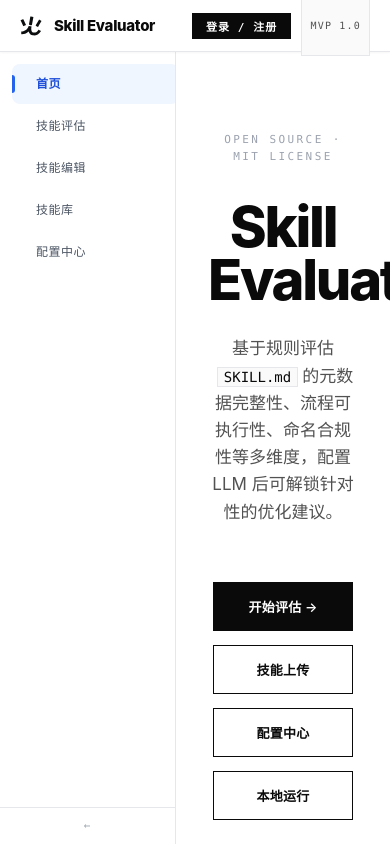
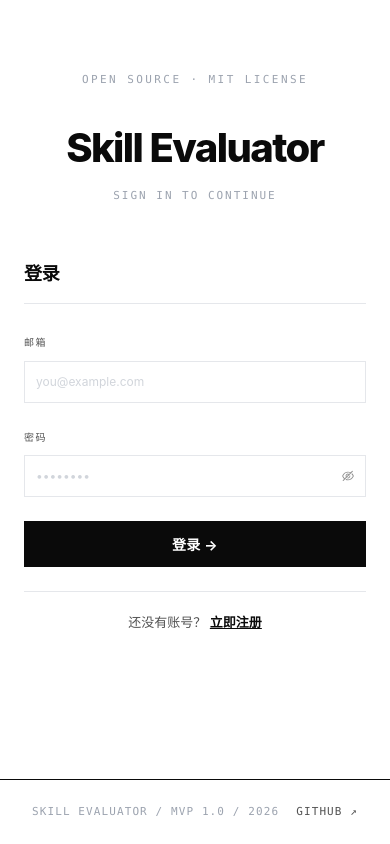
Before and after one commit to uaandesign/skill-evaluator, a React (Vite) app: page / in a window 390 px wide. Built offline with nearby package versions, Linux system fonts and the light colour scheme; no server answers.

Commit message:
feat: 独立登录页（拦截未登录）+ 全局方形边框 + 修复导出报告 + 修复标准启用数

```diff
--- a/src/App.jsx
+++ b/src/App.jsx
@@ -2,16 +2,16 @@
  * App.jsx — 根组件
  * ─────────────────────────────────────────────────────────────────────────
  * 变更说明（本次）：
- *   1. 新增登录/注册 Modal（邮箱 + 密码，调用 /api/auth/register & /login）
- *   2. Header 右侧显示已登录用户 + 退出下拉菜单
- *   3. 主题色从 blue 改为 black/white，对齐首页极简风格
- *   4. ConfigProvider 全局取消圆角，统一使用方形边框
+ *   1. 未登录时展示独立全屏登录页，与首页风格完全一致（黑白极简）
+ *   2. 登录后才能访问所有平台功能
+ *   3. 全局强制方形边框：ConfigProvider + CSS 变量双重覆盖
+ *   4. Header/Sidebar/Content 样式统一对齐首页黑白设计语言
  */
 
 import React, { useState, useEffect } from 'react';
 import {
   Layout, Menu, ConfigProvider, App as AntApp,
-  Modal, Form, Input, Button, message, Dropdown, Divider,
+  Form, Input, Button, message, Dropdown, Divider,
 } from 'antd';
 import { useStore } from './store';
 import CompareTest          from './components/CompareTest';
@@ -25,12 +25,13 @@ import HomePage             from './components/HomePage';
 
 const { Header, Sider, Content } = Layout;
 
-// ─── 字体 / 颜色 Token（与 HomePage 保持一致）─────────────────────────────
+// ─── Design tokens（与 HomePage 完全一致）────────────────────────────────
 const FONT_SANS = "-apple-system, BlinkMacSystemFont, 'Segoe UI', 'Helvetica Neue', Arial, 'PingFang SC', 'Hiragino Sans GB', 'Microsoft YaHei', 'Noto Sans SC', sans-serif";
 const FONT_MONO = "'SF Mono', 'JetBrains Mono', 'Roboto Mono', Menlo, Consolas, monospace";
 const C = {
   bg:         '#ffffff',
   bgSubtle:   '#fafafa',
+  bgCmd:      '#f5f5f5',
   text:       '#0a0a0a',
   textSub:    '#525252',
   textFaint:  '#9ca3af',
@@ -38,7 +39,67 @@ const C = {
   borderSoft: '#e5e7eb',
 };
 
-// ─── 调用认证 API ─────────────────────────────────────────────────────────
+// ─── Ant Design 全局主题（方形 + 黑白）────────────────────────────────────
+const ANT_THEME = {
+  token: {
+    colorPrimary:         '#0a0a0a',
+    colorPrimaryHover:    '#2d2d2d',
+    colorPrimaryActive:   '#000000',
+    colorSuccess:         '#16a34a',
+    colorWarning:         '#d97706',
+    colorError:           '#dc2626',
+    colorTextBase:        '#0a0a0a',
+    colorBgBase:          '#ffffff',
+    // 全局方形
+    borderRadius:         0,
+    borderRadiusLG:       0,
+    borderRadiusSM:       0,
+    borderRadiusXS:       0,
+    fontFamily:           FONT_SANS,
+    fontSize:             13,
+    lineHeight:           1.5,
+    colorBorder:          '#e5e7eb',
+    colorBorderSecondary: '#f3f4f6',
+    controlHeight:        36,
+    controlHeightLG:      42,
+    controlHeightSM:      28,
+    boxShadow:            'none',
+    boxShadowSecondary:   '0 2px 8px rgba(0,0,0,0.06)',
+  },
+  components: {
+    Menu: {
+      itemHeight:        38,
+      itemMarginInline:  0,
+      itemBorderRadius:  0,
+      itemColor:         '#525252',
+      itemSelectedBg:    '#0a0a0a',
+      itemSelectedColor: '#ffffff',
+      itemHoverBg:       '#f5f5f5',
+      itemHoverColor:    '#0a0a0a',
+      itemActiveBg:      '#0a0a0a',
+      itemPaddingInline: 16,
+    },
+    Button:   { borderRadius: 0, primaryShadow: 'none', fontWeight: 600, defaultShadow: 'none' },
+    Card:     { borderRadius: 0, boxShadow: 'none', borderColor: '#e5e7eb' },
+    Input:    { borderRadius: 0, activeShadow: 'none' },
+    Select:   { borderRadius: 0 },
+    Modal:    { borderRadius: 0 },
+    Table:    { borderRadius: 0, headerBg: '#fafafa', headerColor: '#525252', headerBorderRadius: 0 },
+    Tag:      { borderRadius: 0 },
+    Switch:   { colorPrimary: '#0a0a0a', colorPrimaryHover: '#2d2d2d' },
+    Tabs:     { inkBarColor: '#0a0a0a', itemActiveColor: '#0a0a0a', itemSelectedColor: '#0a0a0a', borderRadius: 0 },
+    Collapse: { borderRadius: 0, headerBg: '#fafafa' },
+    Alert:    { borderRadius: 0 },
+    Badge:    { borderRadius: 0 },
+    Tooltip:  { borderRadius: 0 },
+    Popover:  { borderRadius: 0 },
+    Dropdown: { borderRadius: 0 },
+    Upload:   { borderRadius: 0 },
+    Progress: { borderRadius: 0 },
+  },
+};
+
+// ─── Auth API ─────────────────────────────────────────────────────────────
 async function callAuthApi(action, body) {
   const res = await fetch(`/api/auth/${action}`, {
     method: 'POST',
@@ -50,22 +111,21 @@ async function callAuthApi(action, body) {
   return data;
 }
 
-// ─── AuthModal ────────────────────────────────────────────────────────────
-function AuthModal({ open, onClose, onSuccess }) {
-  const [mode, setMode] = useState('login'); // 'login' | 'register'
+// ═══════════════════════════════════════════════════════════════════════════
+// LoginPage — 全屏登录页，风格与 HomePage 完全一致
+// ═══════════════════════════════════════════════════════════════════════════
+function LoginPage({ onSuccess }) {
+  const [mode, setMode]       = useState('login'); // 'login' | 'register'
   const [loading, setLoading] = useState(false);
   const [form] = Form.useForm();
 
-  useEffect(() => {
-    if (open) form.resetFields();
-  }, [open, mode]);
+  useEffect(() => { form.resetFields(); }, [mode]);
 
   const handleSubmit = async (values) => {
     setLoading(true);
     try {
       const data = await callAuthApi(mode, values);
       onSuccess(data.user, data.token);
-      onClose();
     } catch (err) {
       message.error(err.message);
     } finally {
@@ -73,61 +133,85 @@ function AuthModal({ open, onClose, onSuccess }) {
     }
   };
 
-  const labelSt = {
-    fontFamily: FONT_MONO, fontSize: 10,
-    letterSpacing: '0.14em', color: C.textSub,
-    textTransform: 'uppercase',
-  };
-  const inputSt = {
-    borderRadius: 0, borderColor: C.borderSoft,
-    fontFamily: FONT_SANS, height: 40,
-  };
+  return (
+    <div style={{
+      minHeight: '100vh', width: '100%',
+      background: C.bg, color: C.text,
+      fontFamily: FONT_SANS,
+      display: 'flex', flexDirection: 'column',
+    }}>
+      {/* ── 顶部 PILL（与首页一致）── */}
+      <div style={{
+        textAlign: 'center', paddingTop: 72, marginBottom: 40,
+        fontFamily: FONT_MONO, fontSize: 11,
+        letterSpacing: '0.22em', color: C.textFaint,
+      }}>
+        OPEN SOURCE  ·  MIT LICENSE
+      </div>
 
-  return (
-    <Modal
-      open={open}
-      onCancel={onClose}
-      footer={null}
-      width={420}
-      centered
-      styles={{
-        content: { borderRadius: 0, padding: 0, border: `1px solid ${C.border}`, boxShadow: 'none' },
-        header:  { display: 'none' },
-        mask:    { backdropFilter: 'blur(2px)', backgroundColor: 'rgba(0,0,0,0.3)' },
-      }}
-      closable={false}
-    >
-      <div style={{ padding: '36px 36px 28px', fontFamily: FONT_SANS }}>
-        {/* 标题 */}
-        <div style={{ marginBottom: 24 }}>
-          <h2 style={{
-            fontFamily: FONT_SANS, fontSize: 20, fontWeight: 800,
-            letterSpacing: '-0.03em', color: C.text, margin: '0 0 6px',
+      {/* ── 巨型标题 ── */}
+      <h1 style={{
+        fontFamily: FONT_SANS,
+        fontSize: 'clamp(40px, 6vw, 80px)',
+        fontWeight: 800,
+        letterSpacing: '-0.04em',
+        lineHeight: 0.95,
+        textAlign: 'center',
+        color: C.text,
+        margin: '0 0 20px',
+      }}>
+        Skill Evaluator
+      </h1>
+
+      {/* ── 副标题 ── */}
+      <p style={{
+        fontFamily: FONT_MONO, fontSize: 11,
+        letterSpacing: '0.18em', color: C.textFaint,
+        textAlign: 'center', margin: '0 0 56px',
+      }}>
+        {mode === 'login' ? 'SIGN IN TO CONTINUE' : 'CREATE YOUR ACCOUNT'}
+      </p>
+
+      {/* ── 表单容器 ── */}
+      <div style={{
+        width: '100%', maxWidth: 400,
+        margin: '0 auto', padding: '0 24px',
+        flex: 1,
+      }}>
+        {/* 表单标题 */}
+        <div style={{
+          fontFamily: FONT_SANS, fontSize: 18, fontWeight: 800,
+          letterSpacing: '-0.02em', color: C.text,
+          marginBottom: 28,
+          borderBottom: `1px solid ${C.borderSoft}`,
+          paddingBottom: 16,
         }}>
           {mode === 'login' ? '登录' : '注册账号'}
-          </h2>
-          <div style={{ fontFamily: FONT_MONO, fontSize: 10, color: C.textFaint, letterSpacing: '0.18em' }}>
-            {mode === 'login' ? 'SIGN IN · SKILL EVALUATOR' : 'CREATE YOUR ACCOUNT'}
-          </div>
         </div>
 
         <Form form={form} layout="vertical" onFinish={handleSubmit} requiredMark={false}>
           {mode === 'register' && (
-            <Form.Item label={<span style={labelSt}>显示名称（可选）</span>} name="displayName">
+            <Form.Item
+              label={<FieldLabel>显示名称（可选）</FieldLabel>}
+              name="displayName"
+            >
               <Input placeholder="你的名字" style={inputSt} />
             </Form.Item>
           )}
 
           <Form.Item
-            label={<span style={labelSt}>邮箱</span>}
+            label={<FieldLabel>邮箱</FieldLabel>}
             name="email"
-            rules={[{ required: true, message: '请输入邮箱' }, { type: 'email', message: '邮箱格式不正确' }]}
+            rules={[
+              { required: true, message: '请输入邮箱' },
+              { type: 'email', message: '邮箱格式不正确' },
+            ]}
           >
             <Input placeholder="you@example.com" style={inputSt} />
           </Form.Item>
 
           <Form.Item
-            label={<span style={labelSt}>密码{mode === 'register' ? '（至少 8 位）' : ''}</span>}
+            label={<FieldLabel>密码{mode === 'register' ? '（至少 8 位）' : ''}</FieldLabel>}
             name="password"
             rules={[
               { required: true, message: '请输入密码' },
@@ -137,68 +221,128 @@ function AuthModal({ open, onClose, onSuccess }) {
             <Input.Password placeholder="••••••••" style={inputSt} />
           </Form.Item>
 
-          <Form.Item style={{ marginBottom: 0, marginTop: 4 }}>
-            <Button
-              type="primary"
-              htmlType="submit"
-              loading={loading}
-              block
-              style={{
-                height: 42, borderRadius: 0,
-                background: C.text, border: 'none',
-                fontFamily: FONT_SANS, fontWeight: 700, fontSize: 13,
-              }}
-            >
-              {mode === 'login' ? '登录' : '注册'}
-            </Button>
+          {/* 主按钮 */}
+          <Form.Item style={{ marginTop: 8, marginBottom: 0 }}>
+            <LoginBtn loading={loading}>
+              {mode === 'login' ? '登录 →' : '注册 →'}
+            </LoginBtn>
           </Form.Item>
         </Form>
 
-        <Divider style={{ borderColor: C.borderSoft, margin: '20px 0' }} />
-
-        <div style={{ textAlign: 'center', fontSize: 13, color: C.textSub }}>
+        {/* 切换模式 */}
+        <div style={{
+          marginTop: 24, paddingTop: 20,
+          borderTop: `1px solid ${C.borderSoft}`,
+          textAlign: 'center',
+          fontFamily: FONT_SANS, fontSize: 13, color: C.textSub,
+        }}>
           {mode === 'login' ? (
             <>还没有账号？{' '}
-              <button
-                onClick={() => setMode('register')}
-                style={{ background: 'none', border: 'none', cursor: 'pointer', color: C.text, fontWeight: 700, fontSize: 13, textDecoration: 'underline', padding: 0 }}
-              >立即注册</button>
+              <SwitchBtn onClick={() => setMode('register')}>立即注册</SwitchBtn>
             </>
           ) : (
             <>已有账号？{' '}
-              <button
-                onClick={() => setMode('login')}
-                style={{ background: 'none', border: 'none', cursor: 'pointer', color: C.text, fontWeight: 700, fontSize: 13, textDecoration: 'underline', padding: 0 }}
-              >直接登录</button>
+              <SwitchBtn onClick={() => setMode('login')}>直接登录</SwitchBtn>
             </>
           )}
         </div>
       </div>
-    </Modal>
+
+      {/* ── Footer（与首页一致）── */}
+      <div style={{
+        maxWidth: 980, width: '100%', margin: '64px auto 0',
+        padding: '24px 32px',
+        borderTop: `1px solid ${C.border}`,
+        display: 'flex', justifyContent: 'space-between', alignItems: 'center',
+        fontFamily: FONT_MONO, fontSize: 11,
+        letterSpacing: '0.1em', color: C.textFaint,
+        flexWrap: 'wrap', gap: 12,
+      }}>
+        <div>SKILL EVALUATOR  /  MVP 1.0  /  2026</div>
+        <a
+          href="https://github.com/uaandesign/skill-evaluator"
+          target="_blank" rel="noreferrer"
+          style={{ color: C.textSub, textDecoration: 'none', letterSpacing: '0.1em' }}
+        >
+          GITHUB ↗
+        </a>
+      </div>
+    </div>
   );
 }
 
-// ─── 主 App ───────────────────────────────────────────────────────────────
-const App = () => {
+// LoginPage 子组件
+const FieldLabel = ({ children }) => (
+  <span style={{
+    fontFamily: FONT_MONO, fontSize: 10,
+    letterSpacing: '0.14em', color: C.textSub,
+    textTransform: 'uppercase',
+  }}>
+    {children}
+  </span>
+);
+
+// 主按钮 — 黑底白字，hover 变灰，与首页 CTA 一致
+function LoginBtn({ children, loading, onClick }) {
+  const [hover, setHover] = useState(false);
+  return (
+    <button
+      type="submit"
+      disabled={loading}
+      onClick={onClick}
+      onMouseEnter={() => setHover(true)}
+      onMouseLeave={() => setHover(false)}
+      style={{
+        width: '100%', height: 46,
+        background: hover ? '#2d2d2d' : C.text,
+        color: '#ffffff', border: 'none', borderRadius: 0,
+        fontFamily: FONT_SANS, fontSize: 14, fontWeight: 700,
+        letterSpacing: '0.02em', cursor: loading ? 'not-allowed' : 'pointer',
+        transition: 'background 0.15s ease',
+        opacity: loading ? 0.7 : 1,
+      }}
+    >
+      {loading ? '请稍候...' : children}
+    </button>
+  );
+}
+
+const SwitchBtn = ({ children, onClick }) => (
+  <button
+    onClick={onClick}
+    style={{
+      background: 'none', border: 'none', cursor: 'pointer',
+      color: C.text, fontWeight: 700, fontSize: 13,
+      fontFamily: FONT_SANS, padding: 0, textDecoration: 'underline',
+    }}
+  >
+    {children}
+  </button>
+);
+
+const inputSt = {
+  borderRadius: 0,
+  borderColor: C.borderSoft,
+  fontFamily: FONT_SANS,
+  height: 42,
+  fontSize: 13,
+};
+
+// ═══════════════════════════════════════════════════════════════════════════
+// MainLayout — 登录后的主界面
+// ═══════════════════════════════════════════════════════════════════════════
+function MainLayout() {
   const { activeTab, setActiveTab, authUser, authToken, setAuth, clearAuth } = useStore();
-  const [collapsed, setCollapsed]     = useState(false);
-  const [authModalOpen, setAuthModal] = useState(false);
+  const [collapsed, setCollapsed] = useState(false);
 
-  // 启动时验证本地 token 是否仍有效
+  // 启动时验证本地 token
   useEffect(() => {
     if (!authToken) return;
-    fetch('/api/auth/me', {
-      headers: { Authorization: `Bearer ${authToken}` },
-    })
+    fetch('/api/auth/me', { headers: { Authorization: `Bearer ${authToken}` } })
       .then((r) => r.json())
       .then((d) => { if (d.user) setAuth(d.user, authToken); else clearAuth(); })
-      .catch(() => { /* 网络失败不清除 */ });
+      .catch(() => {});
   }, []); // eslint-disable-line
-
-  const handleLogout = () => {
-    clearAuth();
-    message.success('已退出登录');
-  };
 
   const menuItems = [
     { key: 'home',            label: '首页' },
@@ -215,143 +359,88 @@ const App = () => {
       case 'config-center':       return <ConfigCenter />;
       case 'skill-library':       return <SkillLibrary />;
       case 'skill-editor':        return <SkillEditorMVP />;
-      case 'skill-editor-legacy': return <SkillEditor />; /* 旧版保留备用 */
+      case 'skill-editor-legacy': return <SkillEditor />;
       case 'quality-eval':        return <QualityEval />;
       case 'skill-evaluator':     return <SkillEvaluatorModule />;
       default:                    return <HomePage />;
     }
   };
 
-  const isFullWidth = ['compare-test', 'skill-evaluator', 'skill-editor', 'home'].includes(activeTab);
-  const tabLabel    = menuItems.find((m) => m.key === activeTab)?.label || '';
+  const isFullWidth  = ['compare-test', 'skill-evaluator', 'skill-editor', 'home'].includes(activeTab);
+  const tabLabel     = menuItems.find((m) => m.key === activeTab)?.label || '';
 
-  // 用户下拉菜单
-  const userDropMenu = {
+  // 用户下拉
+  const userMenu = {
     items: [
       {
-        key: 'email',
+        key: 'email', disabled: true,
         label: <span style={{ fontFamily: FONT_MONO, fontSize: 11, color: C.textSub }}>{authUser?.email}</span>,
-        disabled: true,
       },
       { type: 'divider' },
       { key: 'logout', label: '退出登录', danger: true },
     ],
-    onClick: ({ key }) => { if (key === 'logout') handleLogout(); },
+    onClick: ({ key }) => {
+      if (key === 'logout') {
+        clearAuth();
+        message.success('已退出登录');
+      }
+    },
   };
 
   return (
-    <ConfigProvider
-      theme={{
-        token: {
-          colorPrimary:         '#0a0a0a',
-          colorPrimaryHover:    '#2d2d2d',
-          colorPrimaryActive:   '#000000',
-          colorSuccess:         '#16a34a',
-          colorWarning:         '#d97706',
-          colorError:           '#dc2626',
-          colorTextBase:        '#0a0a0a',
-          colorBgBase:          '#ffffff',
-          borderRadius:         0,
-          borderRadiusLG:       0,
-          borderRadiusSM:       0,
-          fontFamily:           FONT_SANS,
-          fontSize:             13,
-          lineHeight:           1.5,
-          colorBorder:          '#e5e7eb',
-          colorBorderSecondary: '#f3f4f6',
-          controlHeight:        36,
-          controlHeightLG:      42,
-          controlHeightSM:      28,
-          boxShadow:            'none',
-          boxShadowSecondary:   '0 2px 8px rgba(0,0,0,0.08)',
-        },
-        components: {
-          Menu: {
-            itemHeight:        38,
-            itemMarginInline:  0,
-            itemBorderRadius:  0,
-            itemColor:         '#525252',
-            itemSelectedBg:    '#0a0a0a',
-            itemSelectedColor: '#ffffff',
-            itemHoverBg:       '#f5f5f5',
-            itemHoverColor:    '#0a0a0a',
-            itemActiveBg:      '#0a0a0a',
-            itemPaddingInline: 16,
-          },
-          Button: { borderRadius: 0, primaryShadow: 'none', fontWeight: 600 },
-          Card:   { borderRadius: 0, boxShadow: 'none', borderColor: '#e5e7eb' },
-          Input:  { borderRadius: 0 },
-          Select: { borderRadius: 0 },
-          Modal:  { borderRadius: 0 },
-          Table:  { borderRadius: 0, headerBg: '#fafafa', headerColor: '#525252' },
-          Tag:    { borderRadius: 0 },
-          Switch: { colorPrimary: '#0a0a0a', colorPrimaryHover: '#2d2d2d' },
-          Tabs:   { inkBarColor: '#0a0a0a', itemActiveColor: '#0a0a0a', itemSelectedColor: '#0a0a0a' },
-        },
-      }}
-    >
-      <AntApp>
-        <Layout style={{ height: '100vh', background: '#fff' }}>
+    <Layout style={{ height: '100vh', background: C.bg }}>
 
-          {/* ── Header ──────────────────────────────────────────────── */}
+      {/* ── Header ──────────────────────────────────────────────────── */}
       <Header style={{
         height: 52, lineHeight: '52px', padding: '0 20px',
         display: 'flex', alignItems: 'center', justifyContent: 'space-between',
         borderBottom: `1px solid ${C.borderSoft}`,
-            backgroundColor: '#ffffff',
-            zIndex: 10,
+        backgroundColor: C.bg, zIndex: 10,
       }}>
         {/* 左：Logo + 当前页 */}
         <div style={{ display: 'flex', alignItems: 'center', gap: 12 }}>
           <img src="/huo.svg" alt="Logo" style={{ width: 22, height: 22, objectFit: 'contain' }} />
-              <span style={{ fontFamily: FONT_SANS, fontSize: 15, fontWeight: 800, color: C.text, letterSpacing: '-0.02em' }}>
+          <span style={{
+            fontFamily: FONT_SANS, fontSize: 15, fontWeight: 800,
+            color: C.text, letterSpacing: '-0.02em',
+          }}>
             Skill Evaluator
           </span>
           {activeTab !== 'home' && (
             <>
               <div style={{ width: 1, height: 14, background: C.borderSoft }} />
-                  <span style={{ fontFamily: FONT_MONO, fontSize: 10, color: C.textFaint, letterSpacing: '0.16em', textTransform: 'uppercase' }}>
+              <span style={{
+                fontFamily: FONT_MONO, fontSize: 10,
+                color: C.textFaint, letterSpacing: '0.16em', textTransform: 'uppercase',
+              }}>
                 {tabLabel}
               </span>
             </>
           )}
         </div>
 
-            {/* 右：Auth + 版本标签 */}
+        {/* 右：用户信息 + 版本 */}
         <div style={{ display: 'flex', alignItems: 'center', gap: 10 }}>
-              {authUser ? (
-                <Dropdown menu={userDropMenu} trigger={['click']}>
+          <Dropdown menu={userMenu} trigger={['click']}>
             <button style={{
               background: C.bgSubtle, border: `1px solid ${C.borderSoft}`,
               borderRadius: 0, cursor: 'pointer', padding: '4px 12px',
               display: 'flex', alignItems: 'center', gap: 7,
-                    fontFamily: FONT_MONO, fontSize: 11, color: C.text, letterSpacing: '0.04em',
+              fontFamily: FONT_MONO, fontSize: 11, color: C.text,
             }}>
+              {/* 头像 */}
               <span style={{
                 width: 20, height: 20, borderRadius: '50%',
                 background: C.text, color: '#fff',
                 display: 'inline-flex', alignItems: 'center', justifyContent: 'center',
                 fontSize: 10, fontWeight: 700, flexShrink: 0,
               }}>
-                      {(authUser.display_name || authUser.email || '?')[0].toUpperCase()}
+                {(authUser?.display_name || authUser?.email || '?')[0].toUpperCase()}
               </span>
-                    {authUser.display_name || authUser.email?.split('@')[0]}
+              <span>{authUser?.display_name || authUser?.email?.split('@')[0]}</span>
               <span style={{ color: C.textFaint, fontSize: 10 }}>▾</span>
             </button>
           </Dropdown>
-              ) : (
-                <button
-                  onClick={() => setAuthModal(true)}
-                  style={{
-                    background: C.text, border: 'none', borderRadius: 0,
-                    cursor: 'pointer', padding: '5px 14px',
-                    fontFamily: FONT_MONO, fontSize: 11, color: '#fff',
-                    letterSpacing: '0.1em', fontWeight: 600,
-                  }}
-                >
-                  登录 / 注册
-                </button>
-              )}
 
           <span style={{
             fontFamily: FONT_MONO, fontSize: 10, color: C.textSub,
@@ -364,15 +453,12 @@ const App = () => {
       </Header>
 
       <Layout style={{ flex: 1, overflow: 'hidden' }}>
-            {/* ── Sidebar ───────────────────────────────────────────── */}
+        {/* ── Sidebar ───────────────────────────────────────────────── */}
         <Sider
-              collapsed={collapsed}
-              onCollapse={setCollapsed}
-              collapsible
-              trigger={null}
-              width={176}
-              collapsedWidth={52}
-              style={{ backgroundColor: '#ffffff', borderRight: `1px solid ${C.borderSoft}`, overflow: 'auto' }}
+          collapsed={collapsed} onCollapse={setCollapsed}
+          collapsible trigger={null}
+          width={176} collapsedWidth={52}
+          style={{ backgroundColor: C.bg, borderRight: `1px solid ${C.borderSoft}`, overflow: 'auto' }}
         >
           <div style={{ padding: '10px 4px' }}>
             <Menu
@@ -386,7 +472,6 @@ const App = () => {
               }}
             />
           </div>
-              {/* 折叠按钮 */}
           <div
             onClick={() => setCollapsed(!collapsed)}
             style={{
@@ -401,11 +486,11 @@ const App = () => {
           </div>
         </Sider>
 
-            {/* ── Content ───────────────────────────────────────────── */}
+        {/* ── Content ───────────────────────────────────────────────── */}
         <Content style={{
           padding:         isFullWidth ? 0 : '20px 24px',
           overflow:        isFullWidth ? 'hidden' : 'auto',
-              backgroundColor: isFullWidth ? '#ffffff' : '#f9fafb',
+          backgroundColor: isFullWidth ? C.bg : '#f9fafb',
         }}>
           <div style={{
             maxWidth: isFullWidth ? '100%' : 1400,
@@ -417,16 +502,67 @@ const App = () => {
         </Content>
       </Layout>
     </Layout>
+  );
+}
 
-        {/* ── Auth Modal ────────────────────────────────────────────── */}
-        <AuthModal
-          open={authModalOpen}
-          onClose={() => setAuthModal(false)}
-          onSuccess={(user, token) => {
+// ═══════════════════════════════════════════════════════════════════════════
+// App — 根组件：判断登录状态，路由到登录页或主界面
+// ═══════════════════════════════════════════════════════════════════════════
+const App = () => {
+  const { authUser, authToken, setAuth, clearAuth } = useStore();
+  const [checking, setChecking] = useState(!!authToken); // token 验证中
+
+  // 启动时验证 token 有效性
+  useEffect(() => {
+    if (!authToken) { setChecking(false); return; }
+    fetch('/api/auth/me', { headers: { Authorization: `Bearer ${authToken}` } })
+      .then((r) => r.json())
+      .then((d) => {
+        if (d.user) setAuth(d.user, authToken);
+        else clearAuth();
+      })
+      .catch(() => { /* 网络失败保留 token */ })
+      .finally(() => setChecking(false));
+  }, []); // eslint-disable-line
+
+  // token 验证中，显示空白占位（避免闪屏）
+  if (checking) {
+    return (
+      <div style={{
+        height: '100vh', display: 'flex', alignItems: 'center', justifyContent: 'center',
+        fontFamily: FONT_MONO, fontSize: 11, letterSpacing: '0.18em', color: C.textFaint,
+      }}>
+        LOADING...
+      </div>
+    );
+  }
+
+  return (
+    <ConfigProvider theme={ANT_THEME}>
+      <AntApp>
+        {/* 全局方形覆盖（针对 Ant Design 组件内部硬编码的圆角） */}
+        <style>{`
+          .ant-btn, .ant-input, .ant-input-affix-wrapper,
+          .ant-select-selector, .ant-card, .ant-card-body,
+          .ant-tag, .ant-alert, .ant-collapse,
+          .ant-collapse-header, .ant-collapse-content,
+          .ant-table-wrapper, .ant-modal-content,
+          .ant-dropdown-menu, .ant-tooltip-inner,
+          .ant-popover-inner, .ant-upload,
+          .ant-progress-bg, .ant-badge-count,
+          .ant-tabs-tab, .ant-input-number,
+          .ant-picker, .ant-segmented {
+            border-radius: 0 !important;
+          }
+        `}</style>
+
+        {authUser
+          ? <MainLayout />
+          : <LoginPage onSuccess={(user, token) => {
               setAuth(user, token);
               message.success(`欢迎，${user.display_name || user.email}！`);
-          }}
-        />
+            }} />
+        }
       </AntApp>
     </ConfigProvider>
   );
```
Lines whose indentation alone changed are shown as unchanged.
